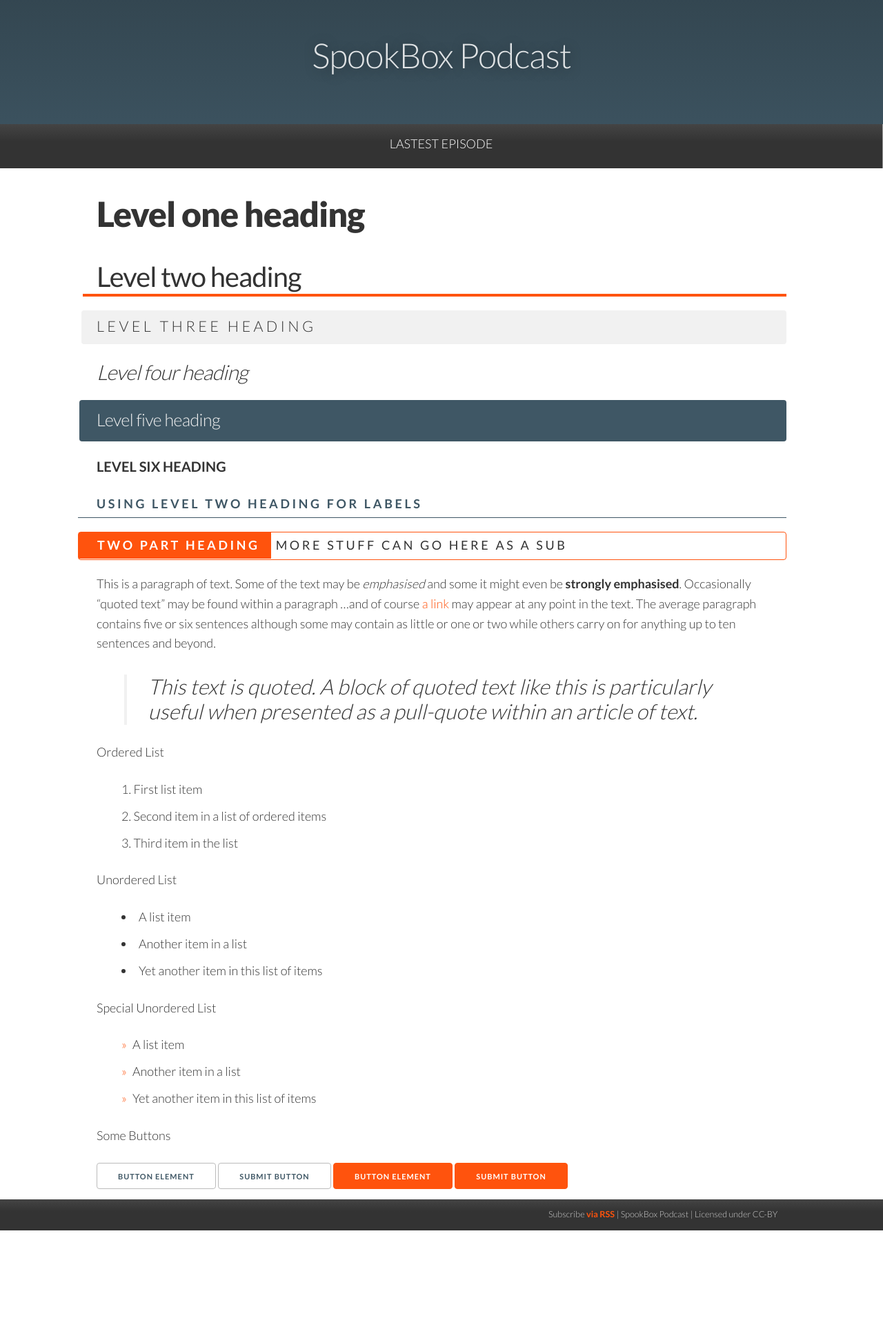
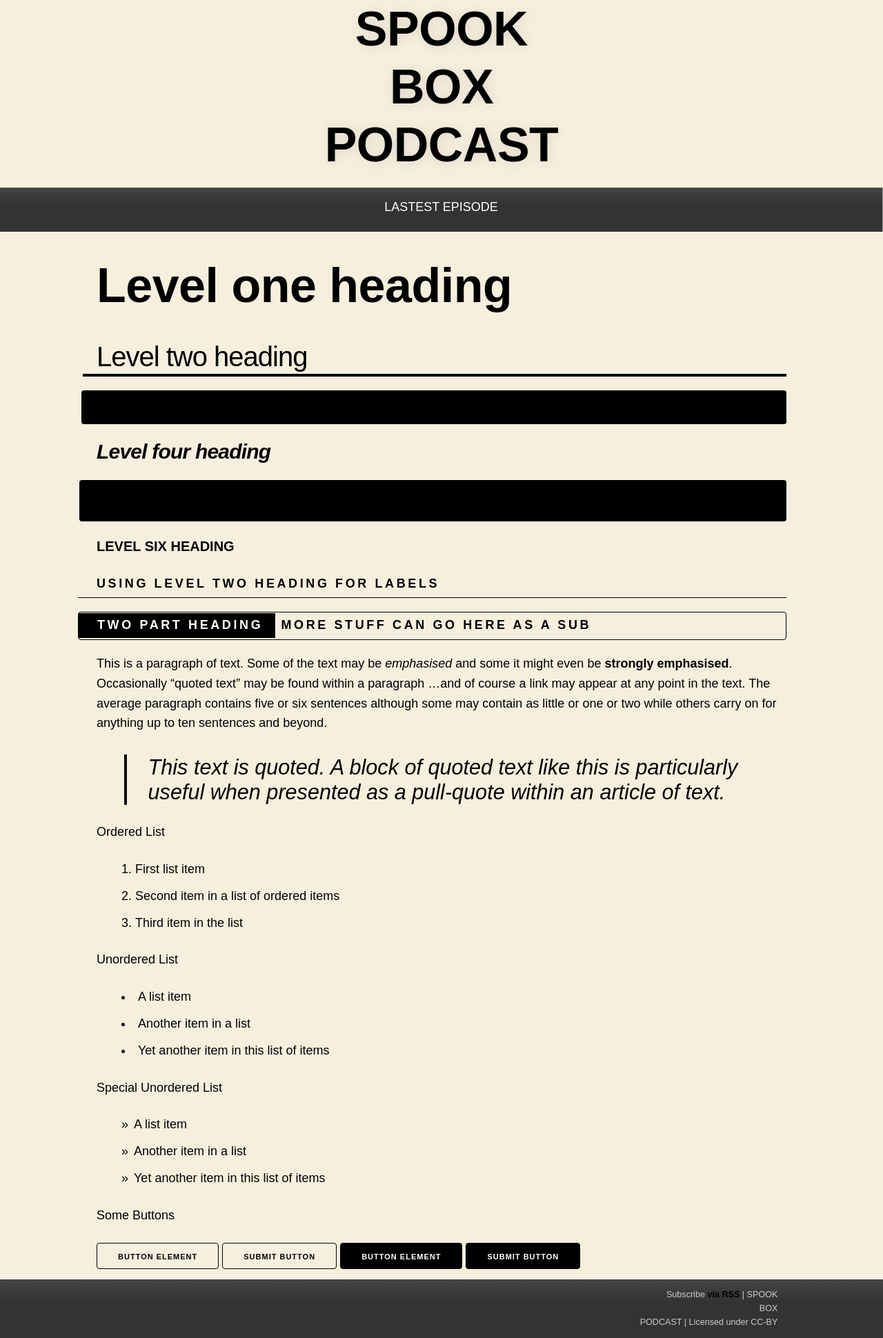
Before and after one commit to cpmmckeown/SpookBox-Podcast, a Jekyll site: the page built from text-samples.html, in a window 1280 px wide. Shown: the whole page at 69% size. Built offline with Jekyll 4.4.1, drawn with Linux system fonts in a browser that asks for light colours; before the commit the page ends 1784 px from its top, so only the background shows below that.

Commit message:
changed looks

```diff
--- a/_config.yml
+++ b/_config.yml
@@ -6,7 +6,7 @@
 # 'jekyll serve'. If you change this file, please restart the server process.
 
 # Site settings
-title: SpookBox Podcast
+title: SPOOK <br> BOX <br> PODCAST
 email: spookboxpodcast@outlook.com
 description: "This is the website of horror movie podcast SpookBox."
 baseurl: ""
--- a/_sass/base/_base-styles.scss
+++ b/_sass/base/_base-styles.scss
@@ -13,6 +13,7 @@ body {
   line-height: 1.6;
   font-weight: 300;
   font-family: $font-family;
+  background-color: rgb(246, 239, 222);
   color: $font-color;
   overflow-x: hidden;
 }
--- a/_sass/base/_typography.scss
+++ b/_sass/base/_typography.scss
@@ -4,10 +4,10 @@
 h1, h2, h3, h4, h5, h6 {
   margin-top: 0;
   margin-bottom: 2rem;
-  font-weight: 300;
+  font-weight: 800;
 }
 
-h1 { font-size: 4.0rem; line-height: 1.2;  letter-spacing: -.1rem;  }
+h1 { font-size: 4.0rem; line-height: 1.2;  letter-spacing: -.05rem;  }
 h2 { font-size: 3.5rem; line-height: 1.25; letter-spacing: -.1rem;  }
 h3 { font-size: 3.0rem; line-height: 1.3;  letter-spacing: -.1rem;  }
 h4 { font-size: 2.4rem; line-height: 1.35; letter-spacing: -.08rem; }
@@ -16,7 +16,7 @@ h6 { font-size: 1.5rem; line-height: 1.6;  letter-spacing: 0;       }
 
 // Larger than phablet
 @media (#{$bp-larger-than-phablet}) {
-  h1 { font-size: 5.0rem; }
+  h1 { font-size: 7.0rem; }
   h2 { font-size: 4.0rem; }
   h3 { font-size: 3.5rem; }
   h4 { font-size: 3.0rem; }
--- a/_sass/base/_variables.scss
+++ b/_sass/base/_variables.scss
@@ -9,21 +9,21 @@ $bp-larger-than-desktop   : "min-width: 1000px" !default;
 $bp-larger-than-desktophd : "min-width: 1200px" !default;
 
 // Colors
-$light-grey: rgba(241,241,241,1) !default;
-$lighter-grey: lighten($light-grey, 10%) !default;
-$dark-grey: rgba(51,51,51,1) !default;
-$primary-color: rgba(255,83,13,1) !default;
-$secondary-color: rgba(63,87,101,1) !default;
-$border-color: #bbb !default;
-$link-color: rgba(255,83,13,1) !default;
-$font-color: rgba(51,51,51,1) !default;
-$header-color: rgba(255,255,255,0.85);
-$header-color-link: rgba(255,255,255,1);
-$drop-shadow: rgba(0,0,0,0.4) !default;
+$light-grey: rgb(0,0,0,) !default;
+$lighter-grey: rgb(0,0,0) !default;
+$dark-grey: rgba(0,0,0,1) !default;
+$primary-color: rgba(0,0,0,1) !default;
+$secondary-color: rgb(0,0,0) !default;
+$border-color: rgb(0,0,0) !default;
+$link-color: rgba(0,0,0,1) !default;
+$font-color: rgba(0,0,0,1) !default;
+$header-color: rgba(0,0,0,1);
+$header-color-link: rgba(0,0,0,1);
+$drop-shadow: rgba(0,0,0,0.1) !default;
 $footer-color: rgba(255,255,255,0.75);
 
 // Typography
-$font-family: "Lato", Helvetica, Arial, sans-serif !default;
+$font-family: 'Spartan', sans-serif !default;
 
 //Grid Variables
 $container-width: 1000px !default;
@@ -37,5 +37,5 @@ $column-margin: 4% !default; // space between columns
 $global-radius: 4px !default;
 
 // Gradients
-$long-gradient: linear-gradient(180deg, #2B3A42, #3F5765, #BDD4DE, #EFEFEF,  #BDD4DE, #3F5765, #2B3A42);
+$long-gradient: linear-gradient(180deg, #f6efde, #f6efde, #f6efde);
 $dark-gradient: linear-gradient(to bottom,#444444 0%,#333333 39%,#333333 39%);
--- a/_sass/modules/_cards.scss
+++ b/_sass/modules/_cards.scss
@@ -17,7 +17,7 @@
 //            min-width: 15em;
 //            max-width: 50%;
     width: 44%;
-    background: rgba(240,240,240,1);
+    background: rgba(246,239,222,1);
     padding: 1em;
     margin: 0.5em;
     box-shadow: 0px 1em 1em 0px rgba(0,0,0,0.2);
--- a/_sass/modules/_font-styles.scss
+++ b/_sass/modules/_font-styles.scss
@@ -88,7 +88,7 @@ blockquote {
     .two-part {
     font-size: 1em;
     letter-spacing: .2em;
-    font-weight: 500;
+    font-weight: 600;
     text-transform: uppercase;
     padding: .4em 1em .5em 1.5em;
     margin-left: -1.5em;
@@ -111,5 +111,5 @@ blockquote {
 }
 
 .header {
-    font-weight: 300;
+    font-weight: 900;
 }
```
